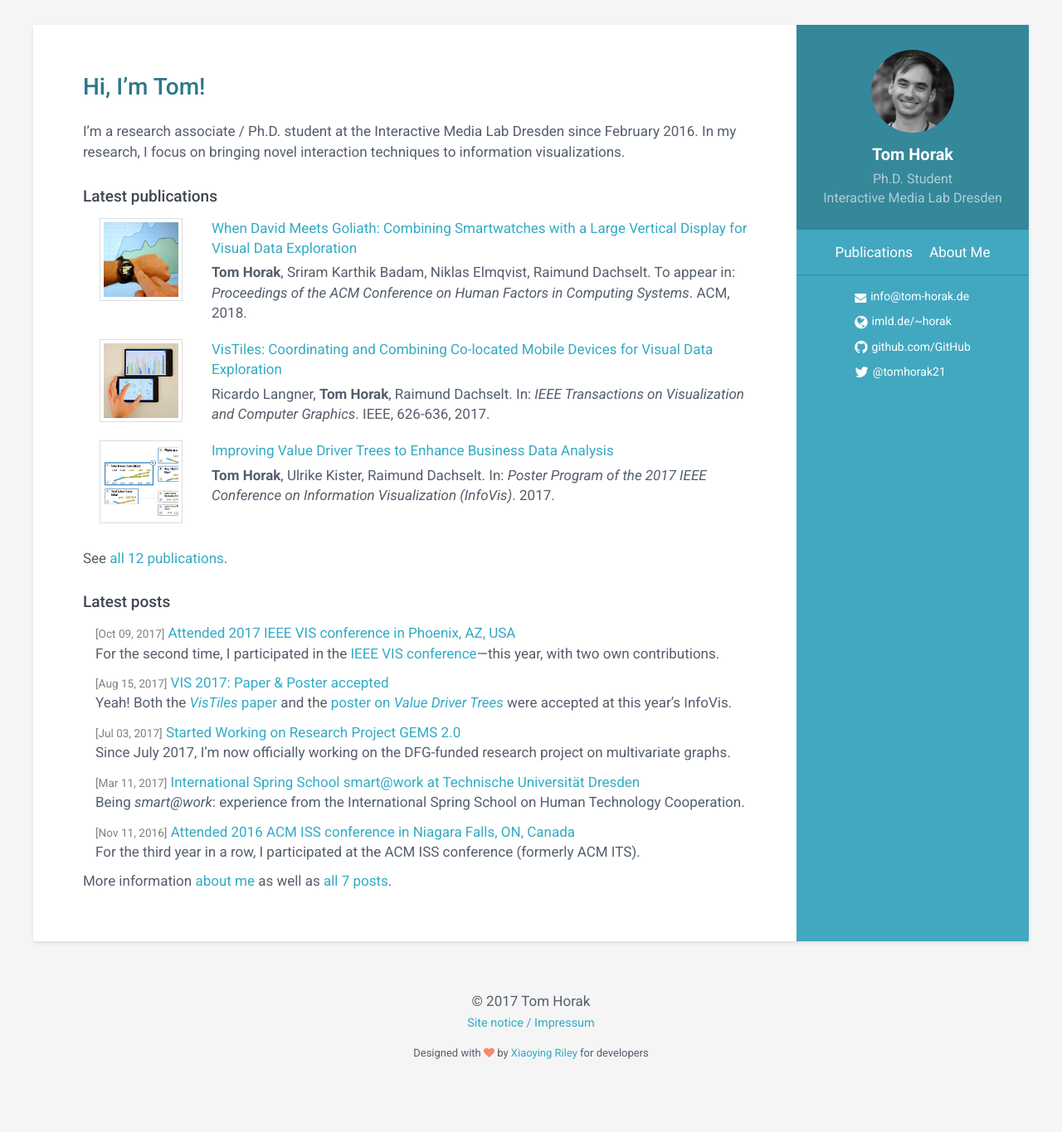
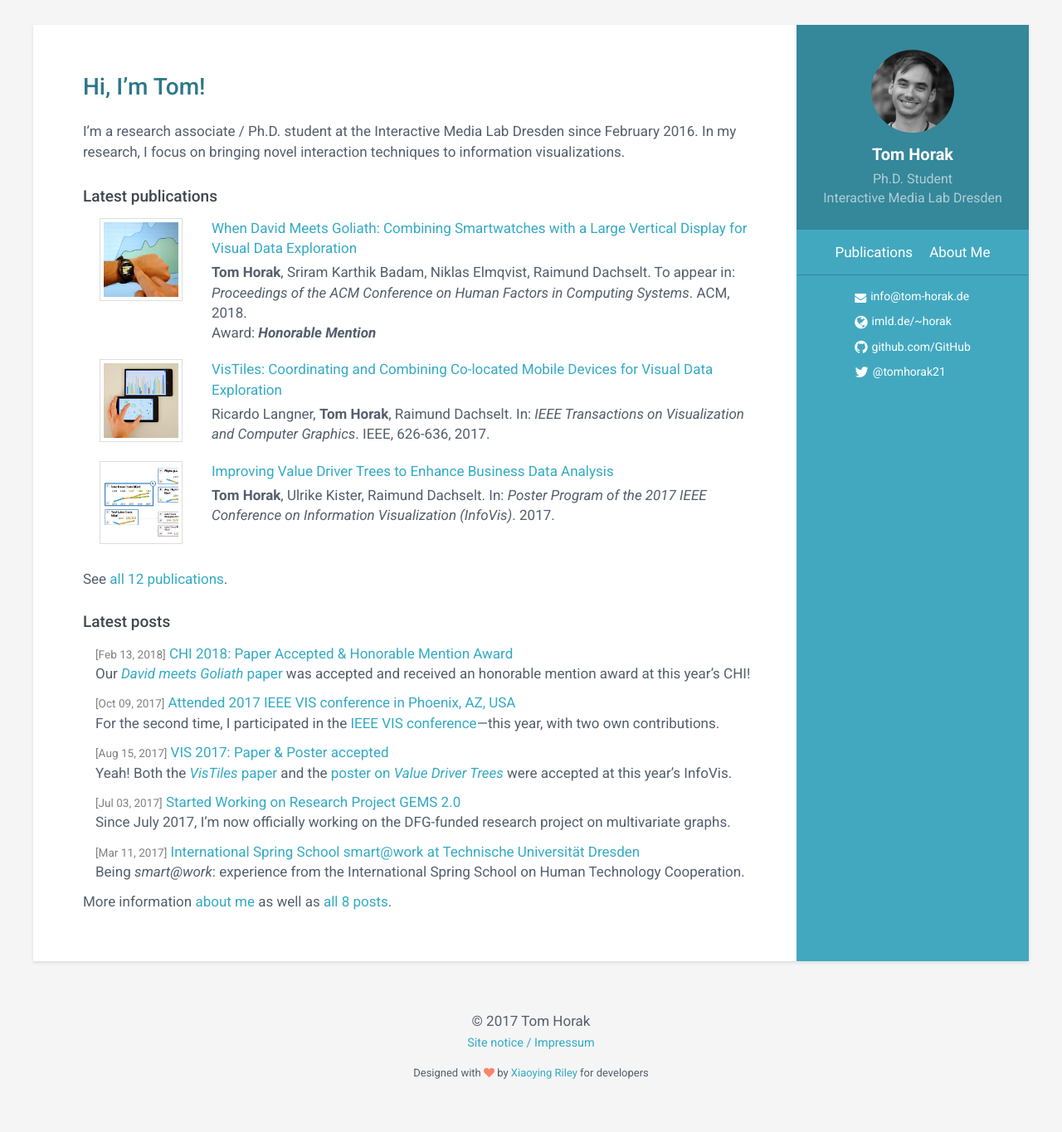
Before and after one commit to tomhorak21/tomhorak21.github.io, a Jekyll site: the page built from index.md, in a window 1280 px wide. Shown: the whole page at 83% size. Built offline with Jekyll 4.4.1, drawn with Linux system fonts in a browser that asks for light colours; our own code applies the rules of GitHub Pages for plain Markdown files; before the commit the page ends 1340 px from its top, so only the background shows below that.

Commit message:
Added post to CHI acceptance / honorable mention.

```diff
--- /dev/null
+++ b/_posts/2018-02-13-CHI-2018-paper-and-honorable-mention.md
@@ -0,0 +1,13 @@
+---
+layout: post
+title: "CHI 2018: Paper Accepted & Honorable Mention Award"
+---
+
+Our [*David meets Goliath* paper](/publications/2018/david-meets-goliath/) was accepted and received an honorable mention award at this year's CHI!
+
+The paper is the result of a successful cooperation with Karthik Badam and Niklas Elmqvist from the University of Maryland.
+It focus on the combination of smartwatches with a large interactive display for visual data exploration.
+I'm really proud that we were able to also receive the honorable mention award, the paper is under the top 5% of over 2.500 submissions!
+At CHI, we will present a demonstration to our paper on Monday night.
+
+The [ACM CHI 2018](https://chi2018.acm.org/) conference will take place in Montreal from April 21 to 26.
--- a/_publications/2018/david-meets-goliath.md
+++ b/_publications/2018/david-meets-goliath.md
@@ -1,6 +1,6 @@
 ---
 authors: [Tom Horak, Sriram Karthik Badam, Niklas Elmqvist, Raimund Dachselt]
-award:
+award: Honorable Mention
 date: 2018-04-21
 doi: 10.1145/3173574.3173593
 keywords: Cross-device interaction, Visual Analysis, Data Exploration, Multi-Display Environment, Large Display, Smartwatch
```
